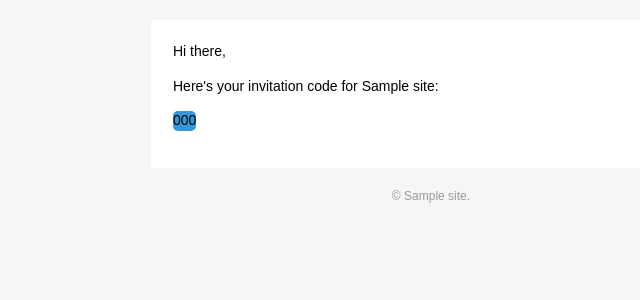
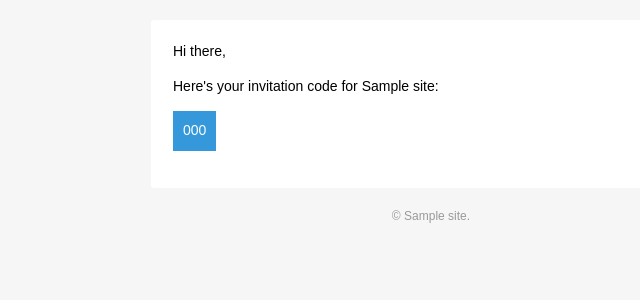
Before and after one commit to confuzeus/django-getin, a Python web app: template getin/templates/getin/invitation_email.html in a window 1280 px wide. Shown: the top 300 px of the page, without its empty margins (209-849 px from the left). Run offline with Jinja, Linux system fonts and the light colour scheme; the template is opened without the code that fills it: most values are stand-ins (such as "Sample title", 1, 10 or a date in 2020).

Commit message:
Add better style for html email

```diff
--- a/getin/templates/getin/invitation_email.html
+++ b/getin/templates/getin/invitation_email.html
@@ -123,7 +123,7 @@ table.body .article {
                                 <table role="presentation" border="0" cellpadding="0" cellspacing="0" style="border-collapse: separate; mso-table-lspace: 0pt; mso-table-rspace: 0pt; width: auto;">
                                   <tbody>
                                     <tr>
-                                      <td style="font-family: sans-serif; font-size: 14px; vertical-align: top; border-radius: 5px; text-align: center; background-color: #3498db;" valign="top" align="center" bgcolor="#3498db">{{ code }}</td>
+                                      <td style="font-family: sans-serif; font-size: 14px; vertical-align: top; padding: 10px; color: white; text-align: center; background-color: #3498db;" valign="top" align="center" bgcolor="#3498db">{{ code }}</td>
                                     </tr>
                                   </tbody>
                                 </table>
```
